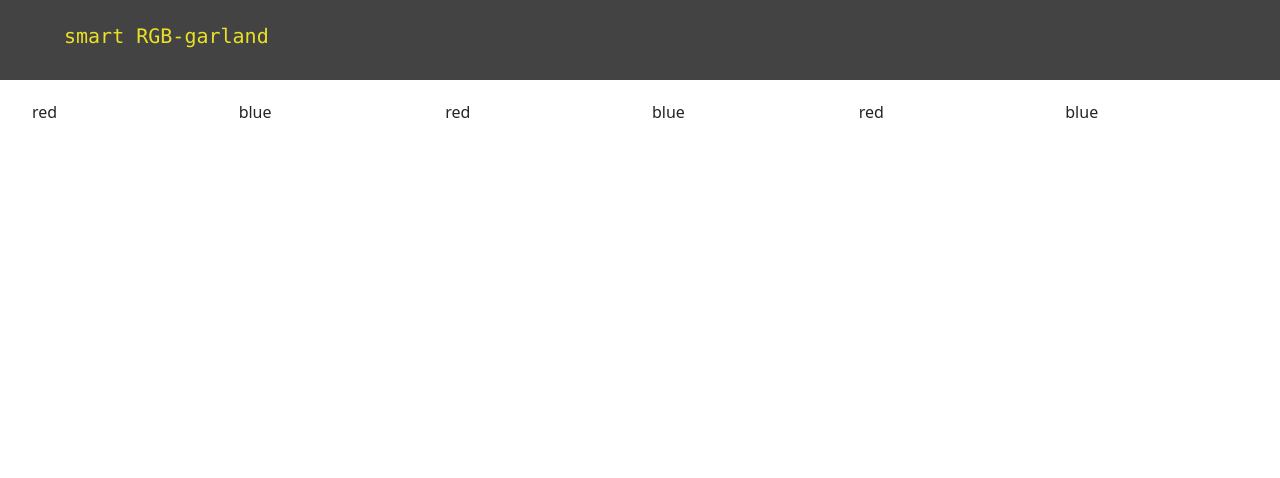
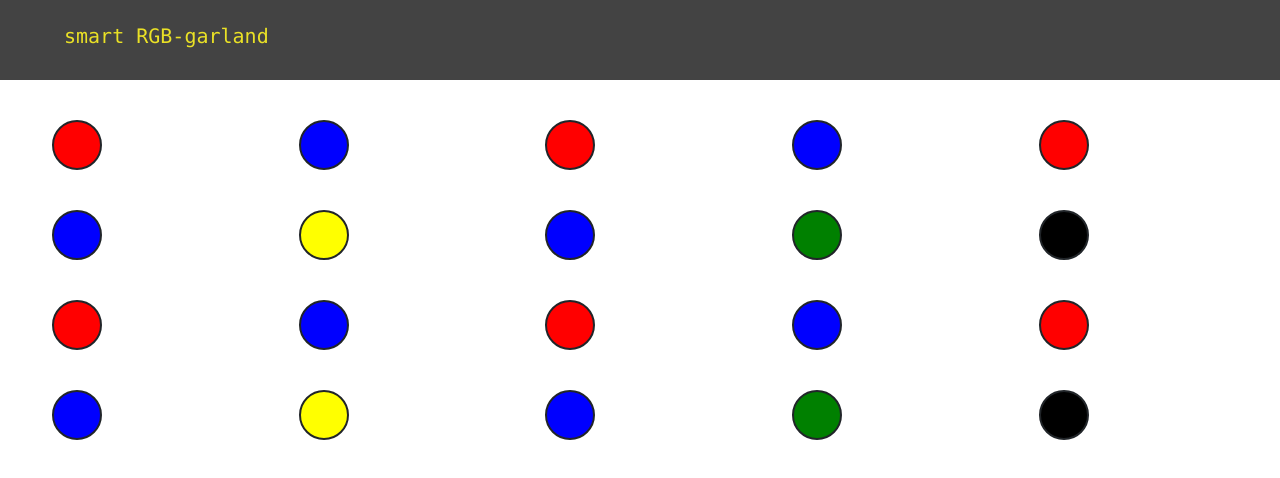
Before and after one commit to EgorKudryashov/Smart-RGB-garland, a React (Create React App) app in the folder client/: page / in a window 1280 px wide. Both pictures are taken after a click on the button 677 px from the left and 406 px from the top of the page. Shown: the top 478 px of the page. Built offline with nearby package versions, Linux system fonts and the light colour scheme.

Commit message:
add Lamp and RGBSelector component

```diff
--- a/client/package.json
+++ b/client/package.json
@@ -7,6 +7,7 @@
     "@testing-library/react": "^13.4.0",
     "@testing-library/user-event": "^13.5.0",
     "react": "^18.2.0",
+    "react-color": "^2.19.3",
     "react-dom": "^18.2.0",
     "react-scripts": "5.0.1",
     "web-vitals": "^2.1.4"
--- a/client/src/App.js
+++ b/client/src/App.js
@@ -2,6 +2,7 @@ import { useState } from "react";
 import Navbar from "./components/Navbar/Navbar";
 import ConnectionWindow from "./components/ConnectionWindow/ConnectionWindow";
 import ListOfLamp from "./components/ListOfLamp/ListOfLamp";
+import { garland } from "./garland";
 
 function App() {
   const [connection, setConnection] = useState(false);
@@ -10,14 +11,19 @@ function App() {
     name: "smart RGB-garland",
   });
 
-  const [garland, setGarland] = useState([
+  /* const [garland, setGarland] = useState([
     { id: 0, color: "red" },
     { id: 1, color: "blue" },
     { id: 2, color: "red" },
     { id: 3, color: "blue" },
     { id: 4, color: "red" },
     { id: 5, color: "blue" },
+    { id: 6, color: "yellow" },
+    { id: 7, color: "blue" },
+    { id: 8, color: "green" },
+    { id: 9, color: "black" },
   ]);
+  */
 
   return (
     <div className="App">
--- /dev/null
+++ b/client/src/components/Lamp/Lamp.jsx
@@ -0,0 +1,35 @@
+import React, { useState } from "react";
+import classes from "./lamp.module.css";
+import RGBSelector from "../RGBselector/RGBSelector";
+import { garland } from "../../garland";
+
+const Lamp = ({ id, color, change, setChange }) => {
+  const [colorPickerVisible, setColorPickerVisible] = useState(false);
+
+  function ChooseColor() {
+    setColorPickerVisible(true);
+  }
+  function SetColor(color) {
+    garland[id].color = color;
+    console.log(garland);
+
+    setChange(!change);
+    setColorPickerVisible(false);
+  }
+
+  return (
+    <div className={classes.lamp}>
+      {colorPickerVisible ? (
+        <RGBSelector color={color} setColor={SetColor} />
+      ) : (
+        <div
+          onClick={() => ChooseColor()}
+          className={classes.color}
+          style={{ background: color }}
+        ></div>
+      )}
+    </div>
+  );
+};
+
+export default Lamp;
--- /dev/null
+++ b/client/src/components/Lamp/lamp.module.css
@@ -0,0 +1,16 @@
+.lamp {
+  height: 50px;
+  width: 50px;
+  display: flex;
+  justify-items: center;
+}
+
+.color {
+  display: flex;
+  position: static;
+  border: solid 2px;
+  border-radius: 100%;
+  height: 50px;
+  width: 50px;
+  cursor: pointer;
+}
--- a/client/src/components/ListOfLamp/ListOfLamp.jsx
+++ b/client/src/components/ListOfLamp/ListOfLamp.jsx
@@ -1,12 +1,24 @@
-import React from "react";
+import React, { useState } from "react";
+import Lamp from "../Lamp/Lamp";
 
 const ListOfLamp = ({ lampList }) => {
+  const [changeLamp, setChangeLamp] = useState(false);
+
   return (
     <div className="conteiner">
-      <div className="row" style={{ margin: "20px" }}>
-        {lampList.map((item, index = 0) => (
-          <div className="col-2" key={++index}>
-            <div>{item.color}</div>
+      <div className="row align-items-center" style={{ margin: "20px" }}>
+        {lampList.map((item) => (
+          <div
+            className="col-2 align-self-center"
+            key={item.id}
+            style={{ margin: "20px" }}
+          >
+            <Lamp
+              id={item.id}
+              color={item.color}
+              change={changeLamp}
+              setChange={setChangeLamp}
+            />
           </div>
         ))}
       </div>
--- /dev/null
+++ b/client/src/components/RGBselector/RGBSelector.jsx
@@ -0,0 +1,27 @@
+import React, { useState } from "react";
+import { ChromePicker } from "react-color";
+
+const RGBSelector = ({ color, setColor }) => {
+  const [pickerColor, setPickerColor] = useState(color);
+
+  return (
+    <div style={{ zIndex: "3" }}>
+      <ChromePicker
+        color={pickerColor}
+        onChange={(updatedColor) => setPickerColor(updatedColor.hex)}
+      />
+      <button onClick={() => setColor(pickerColor)} className="btn-success">
+        ✓
+      </button>
+      <button
+        onClick={() => setColor(color)}
+        className="btn-danger"
+        style={{ marginLeft: "20px" }}
+      >
+        🞪
+      </button>
+    </div>
+  );
+};
+
+export default RGBSelector;
--- /dev/null
+++ b/client/src/garland.js
@@ -0,0 +1,22 @@
+export var garland = [
+  { id: 0, color: "red" },
+  { id: 1, color: "blue" },
+  { id: 2, color: "red" },
+  { id: 3, color: "blue" },
+  { id: 4, color: "red" },
+  { id: 5, color: "blue" },
+  { id: 6, color: "yellow" },
+  { id: 7, color: "blue" },
+  { id: 8, color: "green" },
+  { id: 9, color: "black" },
+  { id: 10, color: "red" },
+  { id: 11, color: "blue" },
+  { id: 12, color: "red" },
+  { id: 13, color: "blue" },
+  { id: 14, color: "red" },
+  { id: 15, color: "blue" },
+  { id: 16, color: "yellow" },
+  { id: 17, color: "blue" },
+  { id: 18, color: "green" },
+  { id: 19, color: "black" },
+];
```
Also changed, not shown: 1 other file (tests, documents, lock files or other folders).
